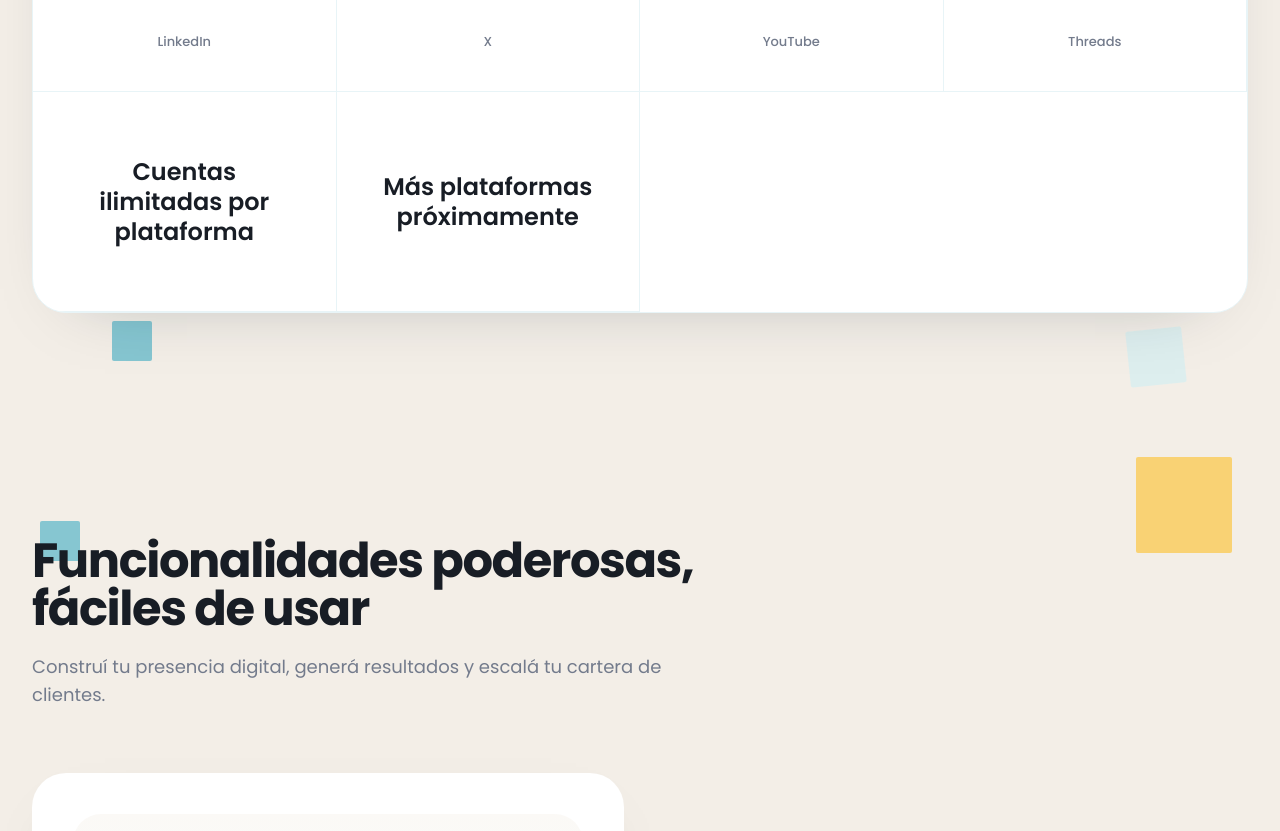
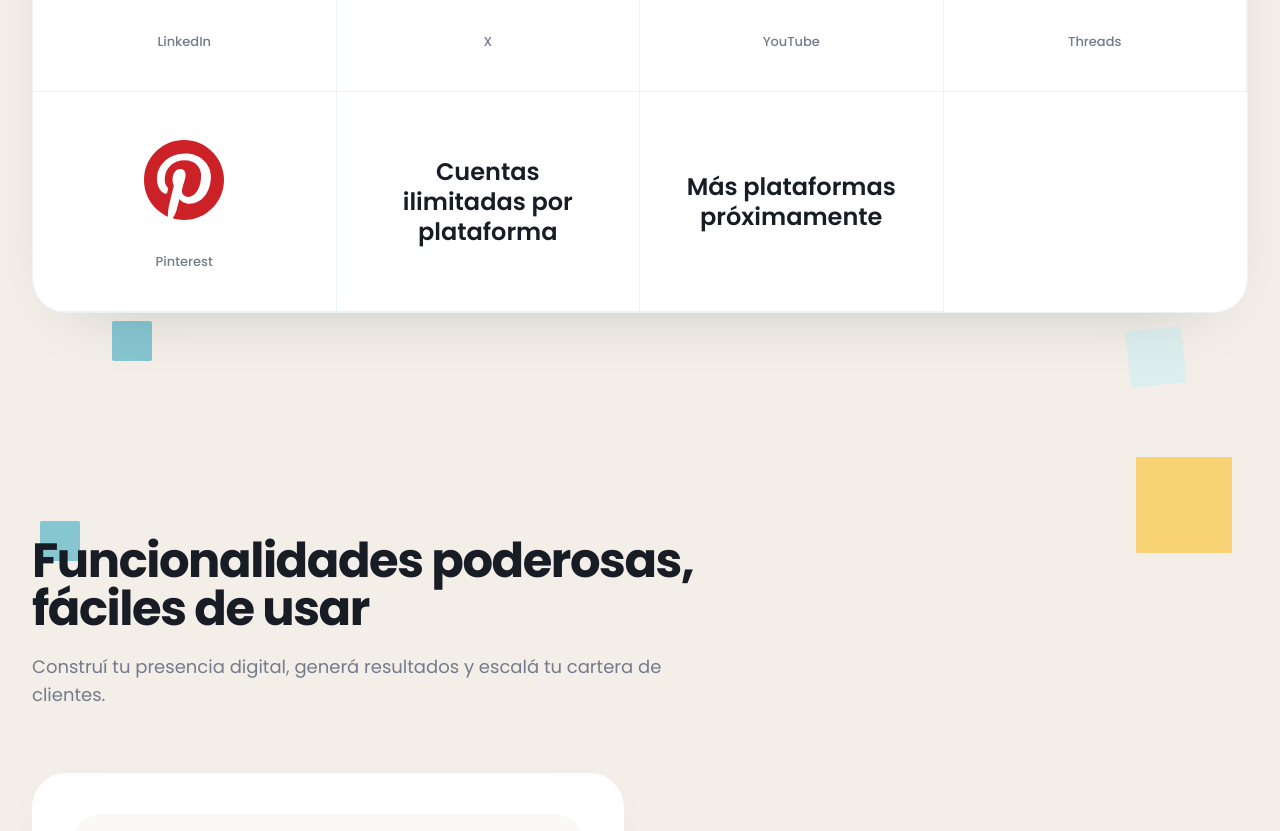
Before and after one commit to imelinc/publi---frontend, a Next.js app in the folder publi/: page / in a window 1280 px wide. Shown: the part 2620-3451 px from the top of the page. Built offline with nearby package versions, Linux system fonts and the light colour scheme.

Commit message:
Add Pinterest icon and integrate into MultiPlatform component
Introduce a new SVG icon for Pinterest and update the MultiPlatform component to include Pinterest as a platform option, enhancing the platform selection feature.

```diff
--- a/publi/src/components/publi/MultiPlatform.tsx
+++ b/publi/src/components/publi/MultiPlatform.tsx
@@ -38,6 +38,11 @@ const platformCells = [
     type: "platform",
     name: "Threads",
     iconSrc: "/icons/threads-color.svg",
+  },
+  {
+    type: "platform",
+    name: "Pinterest",
+    iconSrc: "/icons/pinterest-color.svg",
   },
   { type: "text", title: "Cuentas ilimitadas por plataforma" },
   { type: "text", title: "Más plataformas próximamente" },
```
Also changed, not shown: publi/public/icons/pinterest-color.svg (added).
